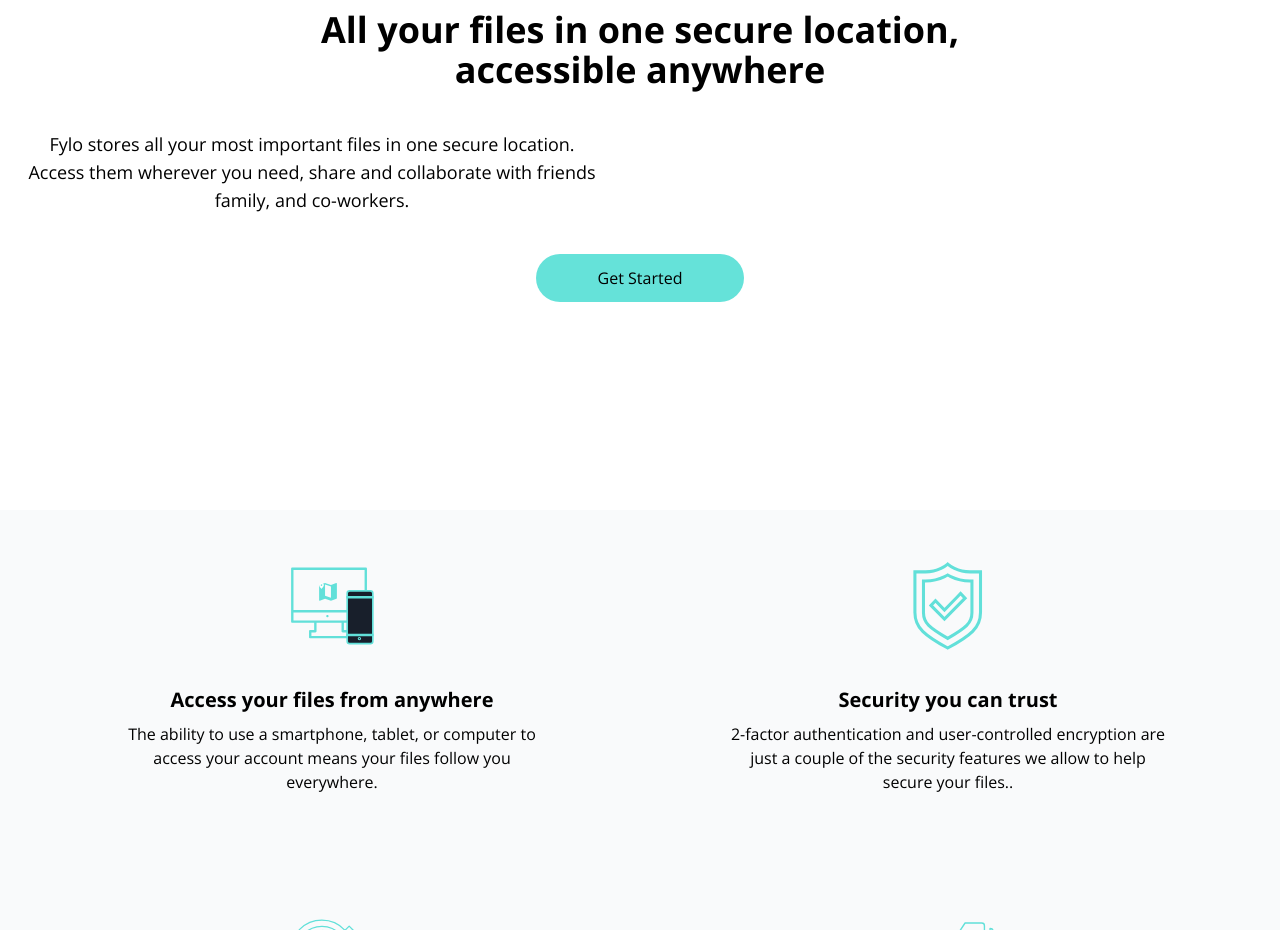
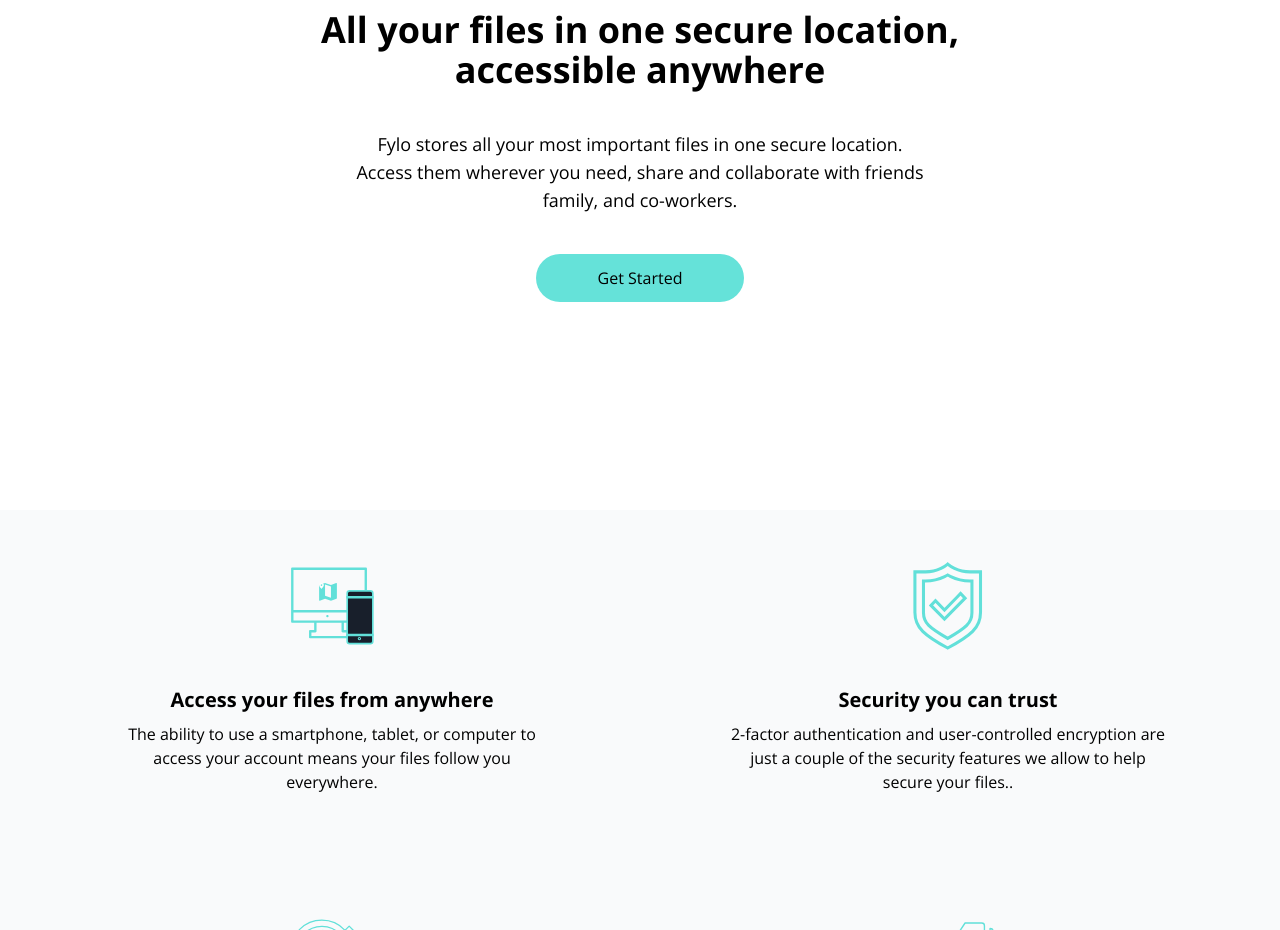
Before and after one commit to banjialo/flylowebsite, a website: page index.html in a window 1280 px wide. Shown: the part 780-1710 px from the top of the page. Drawn offline with nearby package versions, Linux system fonts and the light colour scheme.

Commit message:
Update index.html

```diff
--- a/index.html
+++ b/index.html
@@ -87,7 +87,7 @@
         >
           All your files in one secure location, accessible anywhere
         </h1>
-        <p class="max-w-sm max-auto mb-10 text-sm md:max-w-xl md:text-lg">
+        <p class="max-w-sm mx-auto mb-10 text-sm md:max-w-xl md:text-lg">
           Fylo stores all your most important files in one secure location.
           Access them wherever you need, share and collaborate with friends
           family, and co-workers.
```
